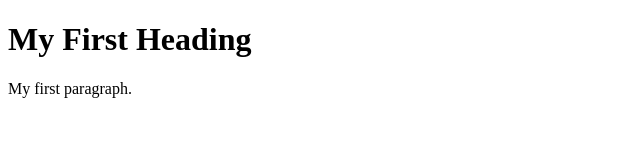
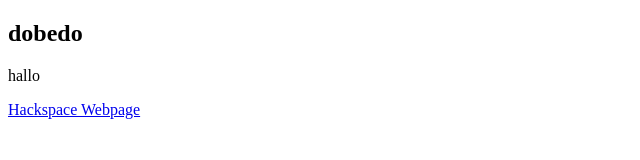
Before and after one commit to lme2717/Horizons, a plain HTML site: page index.html in a window 1280 px wide. Shown: the whole page, without its empty margins (0-640 px from the left). Drawn offline with Linux system fonts and the light colour scheme.

Commit message:
Horizons_V0.2_231219
added hyperlink

```diff
--- a/index.html
+++ b/index.html
@@ -5,8 +5,12 @@
   </head>
   <body>
 
-<h1>My First Heading</h1>
-<p>My first paragraph.</p>
+<h2> dobedo </h2>
+<p> hallo </p>
+
+<a href ="https://www.imperial.ac.uk/advanced-hackspace/">Hackspace Webpage</a>
+
+
 
 </body>
 </html>
```
